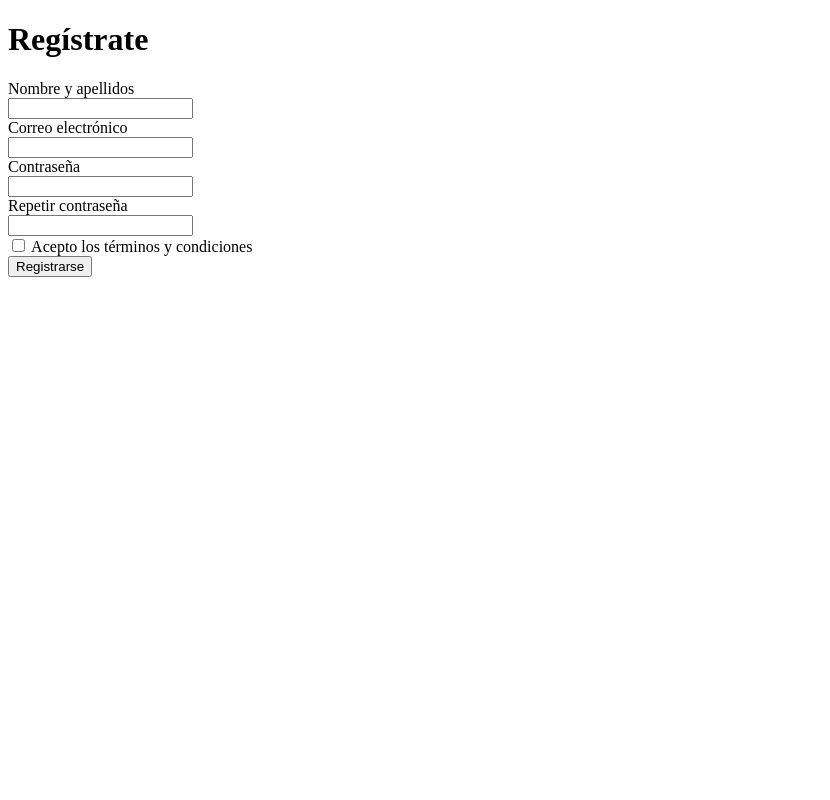
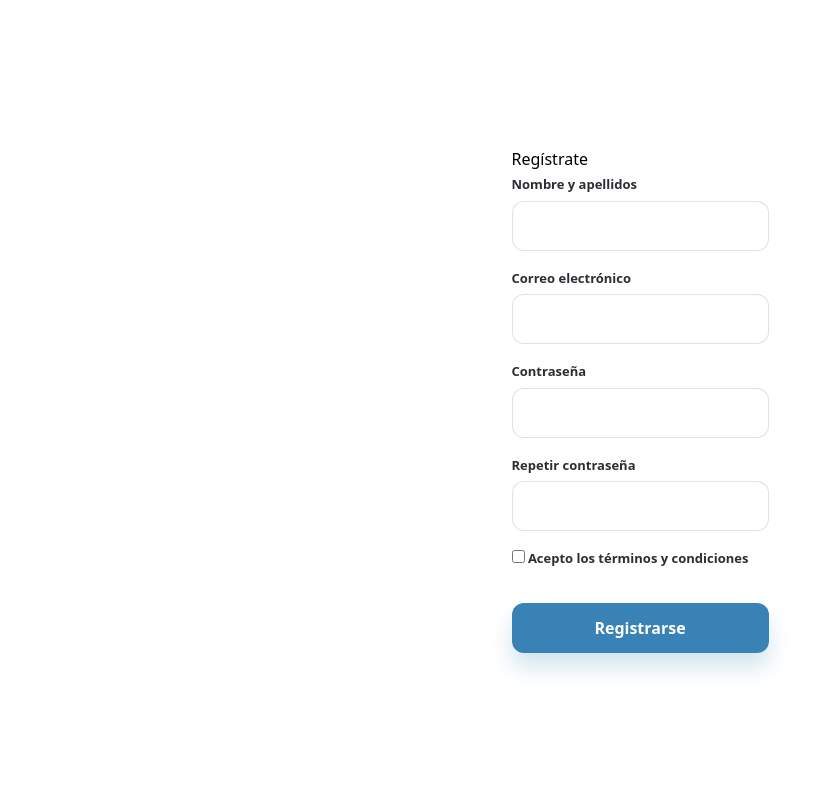
Before and after one commit to Socrampucela/TFG-DAW-2026, a PHP site: page /AUTH/register.php in a window 1280 px wide. Shown: the whole page, without its empty margins (0-830 px from the left). Run offline with PHP 8.4, Linux system fonts and the light colour scheme; some libraries are stand-ins or nearby versions.

Commit message:
formulario

```diff
--- a/ASSETS/css/register.css
+++ b/ASSETS/css/register.css
@@ -0,0 +1,209 @@
+:root{
+  --c-primary: #2B2F33;
+  --c-secondary: #3882B6;
+  --c-accent: #F59E0B;
+  --c-bg: #FAFAFA;
+  --c-surface: #E5E7EB;
+
+  --radius: 14px;
+  --border: 1px solid rgba(43,47,51,.14);
+  --shadow: 0 18px 45px rgba(0,0,0,.10);
+
+  --text: var(--c-primary);
+  --muted: rgba(43,47,51,.70);
+  --focus: 0 0 0 3px rgba(56,130,182,.22);
+}
+
+/* ===== Page layout ===== */
+.auth-page{
+  min-height: 100dvh;
+  background: var(--c-bg);
+  display: grid;
+  place-items: center;
+  padding: 32px 16px;
+  color: var(--text);
+  font-family: system-ui, -apple-system, Segoe UI, Roboto, Arial, sans-serif;
+}
+
+/* Fondo con toque “pro” (muy sutil) */
+.auth-page::before{
+  content:"";
+  position: fixed;
+  inset: 0;
+  pointer-events: none;
+  background:
+    radial-gradient(900px 520px at 20% 15%, rgba(56,130,182,.16), transparent 60%),
+    radial-gradient(900px 520px at 85% 20%, rgba(245,158,11,.12), transparent 55%);
+}
+
+/* ===== Card ===== */
+.auth-card{
+  position: relative;
+  width: 100%;
+  max-width: 520px;
+  background: #fff;
+  border: var(--border);
+  border-radius: var(--radius);
+  box-shadow: var(--shadow);
+  overflow: hidden;
+}
+
+/* Franja superior (marca) */
+.auth-card::before{
+  content:"";
+  display: block;
+  height: 6px;
+  background: linear-gradient(90deg, var(--c-secondary), var(--c-accent));
+}
+
+/* Padding interior */
+.auth-card__inner{
+  padding: 22px 22px 20px;
+}
+
+/* ===== Header ===== */
+.auth-title{
+  margin: 0 0 6px;
+  font-size: 26px;
+  letter-spacing: -0.2px;
+  color: var(--c-primary);
+}
+
+.auth-subtitle{
+  margin: 0 0 18px;
+  font-size: 14px;
+  color: var(--muted);
+  line-height: 1.4;
+}
+
+/* ===== Form ===== */
+form{
+  display: grid;
+  gap: 14px;
+}
+
+label{
+  display: inline-block;
+  font-size: 13px;
+  font-weight: 650;
+  color: var(--c-primary);
+  margin-bottom: 6px;
+}
+
+input[type="text"],
+input[type="email"],
+input[type="password"]{
+  width: 100%;
+  padding: 12px 12px;
+  border-radius: 12px;
+  border: var(--border);
+  background: #fff;
+  color: var(--c-primary);
+  outline: none;
+  transition: box-shadow .15s ease, border-color .15s ease, transform .05s ease;
+}
+
+input::placeholder{
+  color: rgba(43,47,51,.45);
+}
+
+input:focus{
+  border-color: rgba(56,130,182,.55);
+  box-shadow: var(--focus);
+}
+
+input:hover{
+  border-color: rgba(43,47,51,.22);
+}
+
+/* Agrupación en 2 columnas (nombre/apellidos y pass/pass2) */
+.auth-grid{
+  display: grid;
+  grid-template-columns: 1fr;
+  gap: 14px;
+}
+
+@media (min-width: 520px){
+  .auth-grid{
+    grid-template-columns: 1fr 1fr;
+  }
+  .span-2{ grid-column: span 2; }
+}
+
+/* Checkbox términos */
+.terms{
+  display: flex;
+  align-items: center;
+  gap: 10px;
+  padding-top: 2px;
+  font-size: 14px;
+  color: var(--c-primary);
+}
+
+.terms input{
+  width: 18px;
+  height: 18px;
+  accent-color: var(--c-secondary);
+}
+
+/* Zona reCAPTCHA (alineación y que no “flote raro”) */
+.recaptcha-wrap{
+  display: flex;
+  justify-content: flex-start;
+}
+
+@media (max-width: 420px){
+  /* En móviles, reCAPTCHA suele ser ancho fijo: lo escalamos */
+  .recaptcha-wrap{
+    transform: scale(.92);
+    transform-origin: left top;
+  }
+}
+
+/* ===== Buttons ===== */
+button[type="submit"]{
+  width: 100%;
+  padding: 12px 14px;
+  border-radius: 12px;
+  border: 1px solid transparent;
+  background: var(--c-secondary);
+  color: #fff;
+  font-weight: 750;
+  cursor: pointer;
+  box-shadow: 0 14px 22px rgba(56,130,182,.22);
+  transition: filter .15s ease, transform .05s ease, box-shadow .15s ease;
+}
+
+button[type="submit"]:hover{
+  filter: brightness(1.06);
+  box-shadow: 0 16px 28px rgba(56,130,182,.26);
+}
+
+button[type="submit"]:active{
+  transform: translateY(1px);
+}
+
+/* “Links” tipo: ya tengo cuenta */
+.auth-links{
+  margin-top: 10px;
+  text-align: center;
+  font-size: 14px;
+  color: var(--muted);
+}
+
+.auth-links a{
+  color: var(--c-secondary);
+  font-weight: 650;
+  text-decoration: none;
+}
+
+.auth-links a:hover{
+  text-decoration: underline;
+}
+
+/* Separador fino */
+.hr{
+  height: 1px;
+  background: rgba(229,231,235,.9);
+  margin: 12px 0 6px;
+}
--- a/AUTH/register.php
+++ b/AUTH/register.php
@@ -1,13 +1,27 @@
 <!DOCTYPE html>
-<html lang="en">
+<html lang="es">
 <head>
     <meta charset="UTF-8">
     <meta name="viewport" content="width=device-width, initial-scale=1.0">
     <title>Registro</title>
-    <link rel="stylesheet" href="ASSETS/css/register.css">
+
+    <!-- Tailwind CDN (solo utilidades, sin estilos propios) -->
+    <script src="https://cdn.tailwindcss.com"></script>
+
+    <!-- CSS del proyecto -->
+    <link rel="stylesheet" href="/TFG-DAW-2026/ASSETS/css/components.css">
+    <link rel="stylesheet" href="/TFG-DAW-2026/ASSETS/css/register.css">
+
+    <!-- Cloudflare Turnstile -->
+    <script src="https://challenges.cloudflare.com/turnstile/v0/api.js" async defer></script>
 </head>
-<body>
+
+<body class="min-h-screen flex items-center justify-center">
+
+    <main class="w-full flex justify-center">
+        <section class="register-container">
             <h1>Regístrate</h1>
+
             <form action="procesarRegistro.php" method="post">
                 <div>
                     <label for="nombre">Nombre y apellidos</label><br>
@@ -36,7 +50,12 @@
                     </label>
                 </div>
 
+                <div class="cf-turnstile" data-sitekey="0x4AAAAAACT39mb_TupAZlv2"></div>
+
                 <button type="submit">Registrarse</button>
             </form>
+        </section>
+    </main>
+
 </body>
 </html>
```
Lines whose indentation alone changed are shown as unchanged.
